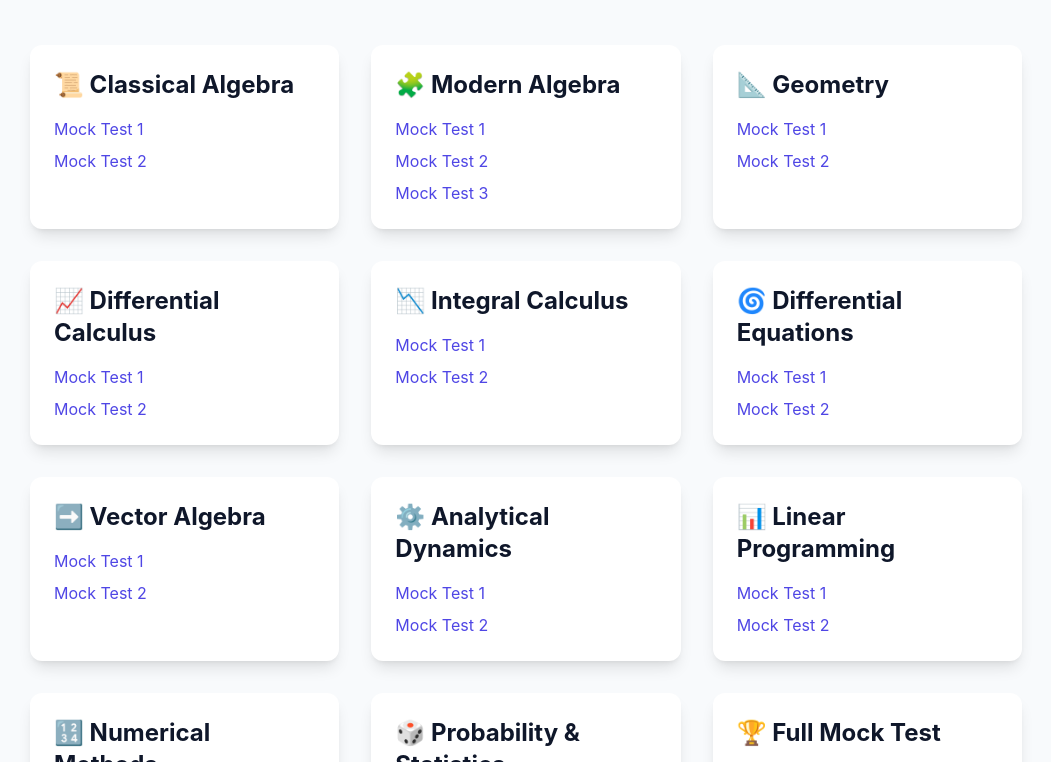
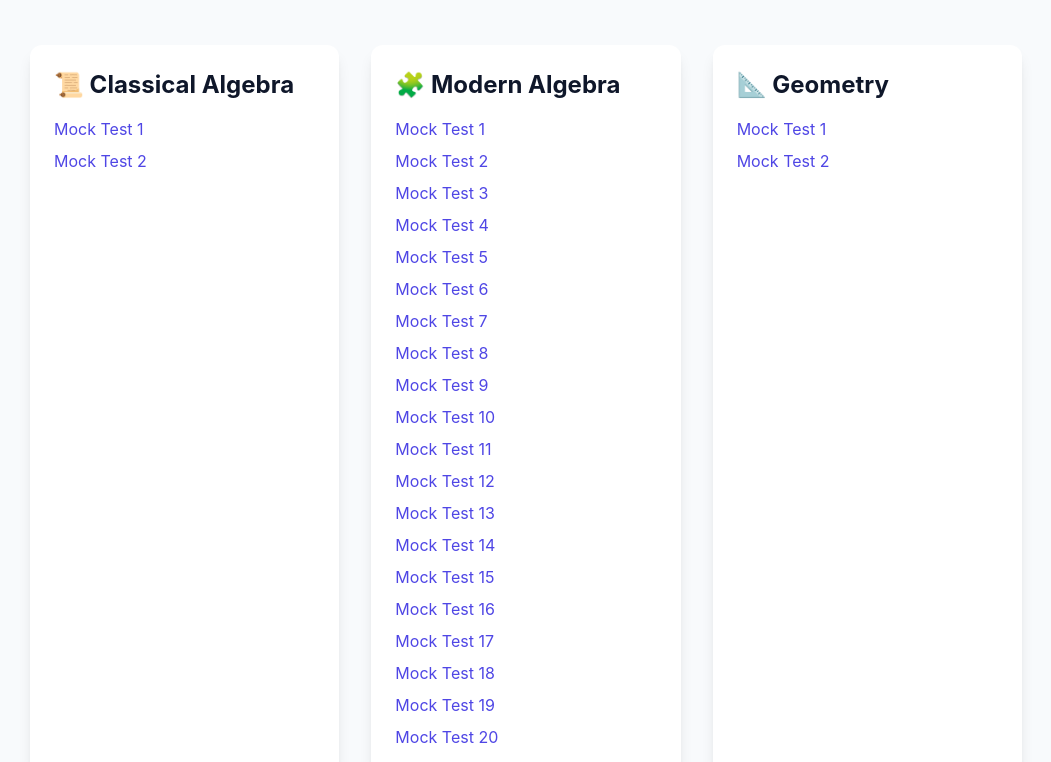
Before and after one commit to coachingmaathh2002/MATH-MOCK-TEST, a plain HTML site: page index.html in a window 1280 px wide. Shown: the part 175-937 px from the top of the page, without its empty margins (114-1165 px from the left). Drawn offline with nearby package versions, Linux system fonts and the light colour scheme; a web font is replaced by a local one.

Commit message:
Update index.html

```diff
--- a/index.html
+++ b/index.html
@@ -36,8 +36,25 @@
                 <h2 class="text-2xl font-bold text-slate-900 dark:text-white mb-4">🧩 Modern Algebra</h2>
                 <ul class="space-y-2">
                     <li><a href="modern-algebra/test1.html" class="text-indigo-600 dark:text-indigo-400 hover:underline">Mock Test 1</a></li>
-                    <li><a href="modern-algebra/test2.html" class="text-indigo-600 dark:text-indigo-400 hover:underline">Mock Test 2</a></li>
-                    <li><a href="modern-algebra/test3.html" class="text-indigo-600 dark:text-indigo-400 hover:underline">Mock Test 3</a></li>
+<li><a href="modern-algebra/test2.html" class="text-indigo-600 dark:text-indigo-400 hover:underline">Mock Test 2</a></li>
+<li><a href="modern-algebra/test3.html" class="text-indigo-600 dark:text-indigo-400 hover:underline">Mock Test 3</a></li>
+<li><a href="modern-algebra/test4.html" class="text-indigo-600 dark:text-indigo-400 hover:underline">Mock Test 4</a></li>
+<li><a href="modern-algebra/test5.html" class="text-indigo-600 dark:text-indigo-400 hover:underline">Mock Test 5</a></li>
+<li><a href="modern-algebra/test6.html" class="text-indigo-600 dark:text-indigo-400 hover:underline">Mock Test 6</a></li>
+<li><a href="modern-algebra/test7.html" class="text-indigo-600 dark:text-indigo-400 hover:underline">Mock Test 7</a></li>
+<li><a href="modern-algebra/test8.html" class="text-indigo-600 dark:text-indigo-400 hover:underline">Mock Test 8</a></li>
+<li><a href="modern-algebra/test9.html" class="text-indigo-600 dark:text-indigo-400 hover:underline">Mock Test 9</a></li>
+<li><a href="modern-algebra/test10.html" class="text-indigo-600 dark:text-indigo-400 hover:underline">Mock Test 10</a></li>
+<li><a href="modern-algebra/test11.html" class="text-indigo-600 dark:text-indigo-400 hover:underline">Mock Test 11</a></li>
+<li><a href="modern-algebra/test12.html" class="text-indigo-600 dark:text-indigo-400 hover:underline">Mock Test 12</a></li>
+<li><a href="modern-algebra/test13.html" class="text-indigo-600 dark:text-indigo-400 hover:underline">Mock Test 13</a></li>
+<li><a href="modern-algebra/test14.html" class="text-indigo-600 dark:text-indigo-400 hover:underline">Mock Test 14</a></li>
+<li><a href="modern-algebra/test15.html" class="text-indigo-600 dark:text-indigo-400 hover:underline">Mock Test 15</a></li>
+<li><a href="modern-algebra/test16.html" class="text-indigo-600 dark:text-indigo-400 hover:underline">Mock Test 16</a></li>
+<li><a href="modern-algebra/test17.html" class="text-indigo-600 dark:text-indigo-400 hover:underline">Mock Test 17</a></li>
+<li><a href="modern-algebra/test18.html" class="text-indigo-600 dark:text-indigo-400 hover:underline">Mock Test 18</a></li>
+<li><a href="modern-algebra/test19.html" class="text-indigo-600 dark:text-indigo-400 hover:underline">Mock Test 19</a></li>
+<li><a href="modern-algebra/test20.html" class="text-indigo-600 dark:text-indigo-400 hover:underline">Mock Test 20</a></li>
                 </ul>
             </div>
 
```
